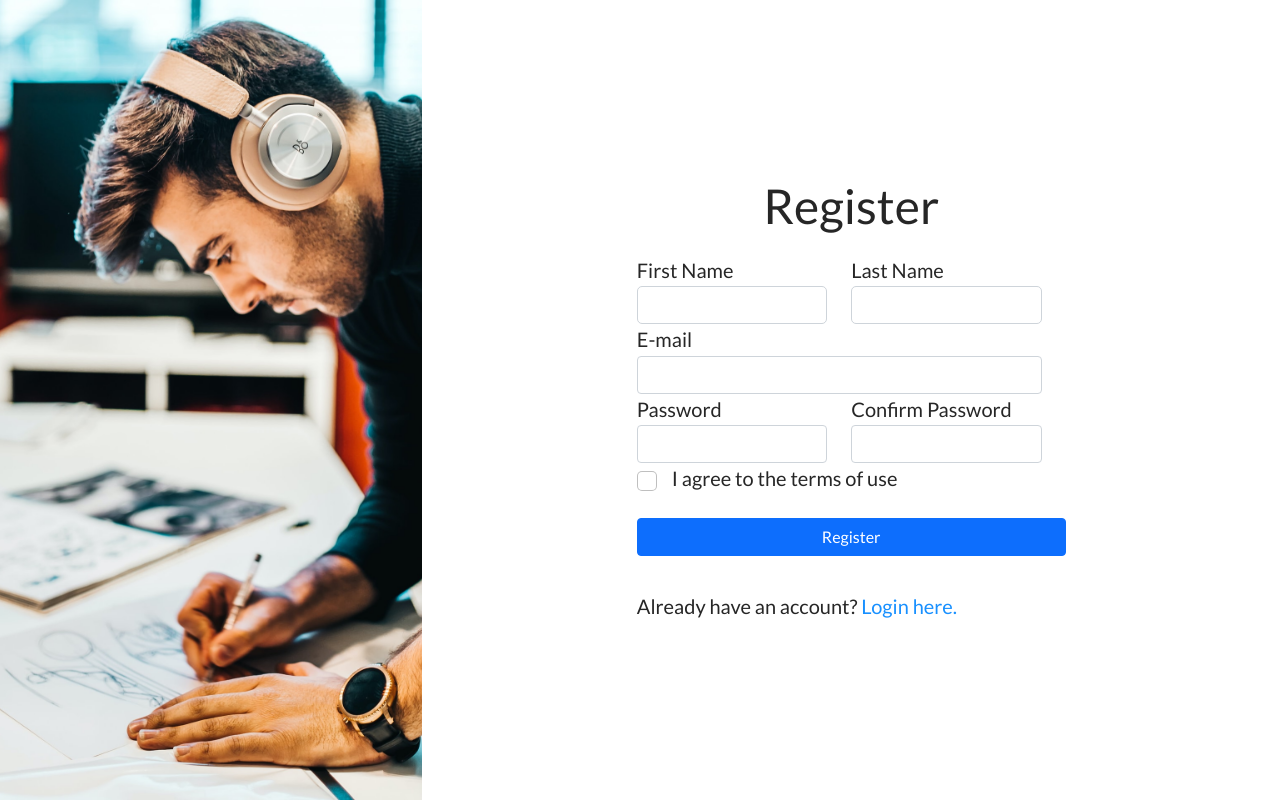
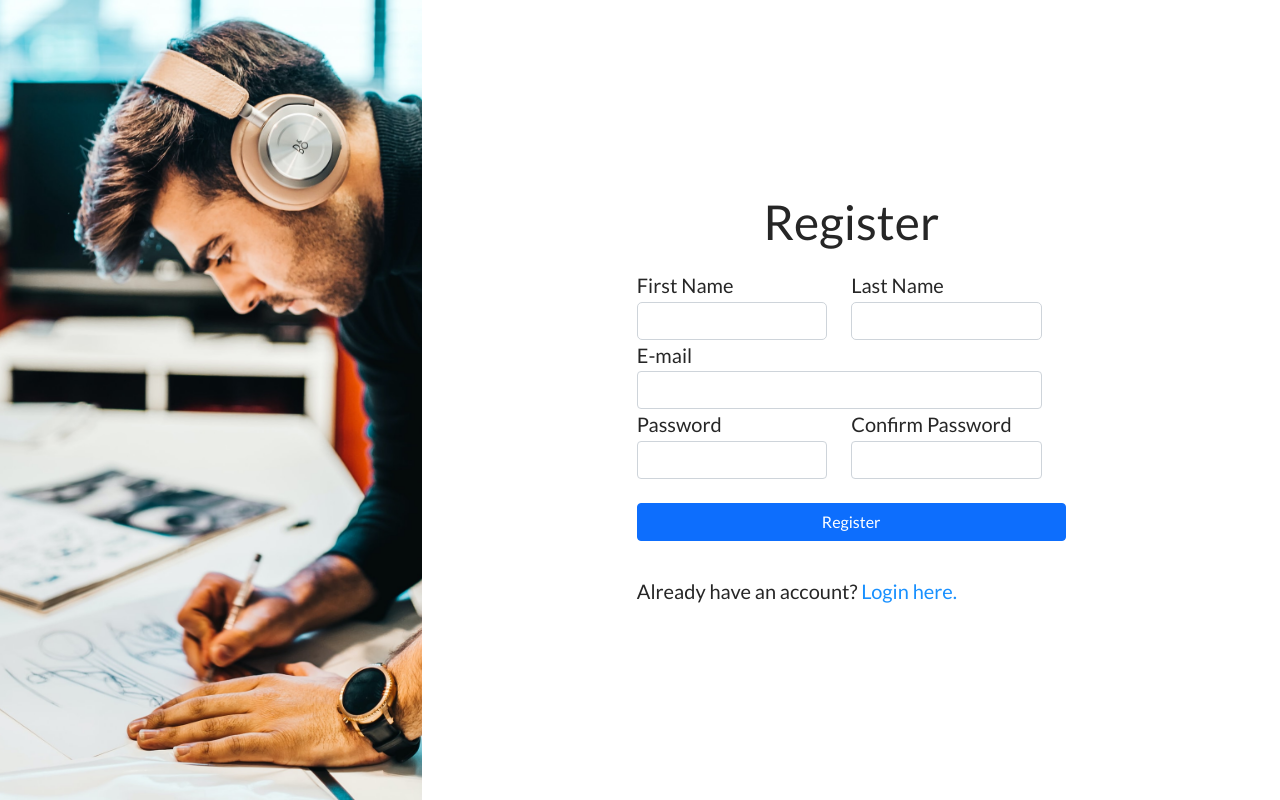
Before and after one commit to laughingkid-sg/OneBoard, a React (Create React App) app in the folder client/: page /register in a window 1280 px wide. Built offline with nearby package versions, Linux system fonts and the light colour scheme.

Commit message:
Improved Alert banner

```diff
--- a/client/src/components/Login/Login.js
+++ b/client/src/components/Login/Login.js
@@ -85,7 +85,7 @@ export default function Login(props) {
 			)} */}
 			<Alert
 				color="danger"
-				className="w-25"
+				className="w-50"
 				isOpen={error}
 				toggle={() => {
 					changeError(!error);
--- a/client/src/components/Login/Register.js
+++ b/client/src/components/Login/Register.js
@@ -22,8 +22,6 @@ export default function Register() {
 	const dispatch = useDispatch();
 	const history = useHistory();
 	const authContext = useContext(AuthContext);
-	const [isChecked, setIsChecked] = useState(false);
-	const [checkIsTouched, setIsTouched] = useState(false);
 
 	const {
 		value: fName,
@@ -75,8 +73,7 @@ export default function Register() {
 				lNameIsValid &&
 				emailIsValid &&
 				pwIsValid &&
-				cfmPwIsValid &&
-				isChecked
+				cfmPwIsValid
 			)
 		) {
 			changeMessage('Please check if all fields are valid.');
@@ -113,16 +110,16 @@ export default function Register() {
 		return;
 	};
 
-	const toggleCheckHandler = (e) => {
-		setIsChecked(!isChecked);
-		setIsTouched(true);
-	};
+	// const toggleCheckHandler = (e) => {
+	// 	setIsChecked(!isChecked);
+	// 	setIsTouched(true);
+	// };
 
 	return (
 		<LoginPage title="Register">
 			<Alert
 				color="danger"
-				className="w-25"
+				className="w-50"
 				isOpen={error}
 				toggle={() => changeError(!error)}
 				fade={false}
@@ -198,8 +195,8 @@ export default function Register() {
 							data-testid="password"
 						/>
 						<FormFeedback invalid="true">
-							The password must be least 8 characters and contain
-							a digit.
+							The password must be at least 8 characters and
+							contain a digit.
 						</FormFeedback>
 					</FormGroup>
 					<FormGroup className="col">
@@ -222,28 +219,6 @@ export default function Register() {
 					</FormGroup>
 				</div>
 
-				<div
-					className={` ${styles.checkBox} ${
-						!isChecked && checkIsTouched ? styles.invalid : ''
-					}`}
-				>
-					<Input
-						type="checkbox"
-						name="toc"
-						id="toc"
-						checked={isChecked}
-						onChange={toggleCheckHandler}
-						style={{ fontSize: '20px' }}
-					/>
-					<Label
-						check
-						for="toc"
-						style={{ marginLeft: '15px', fontSize: '20px' }}
-					>
-						I agree to the terms of use
-					</Label>
-				</div>
-
 				<Button type="submit" color="primary" className="mt-4">
 					Register
 				</Button>
```
